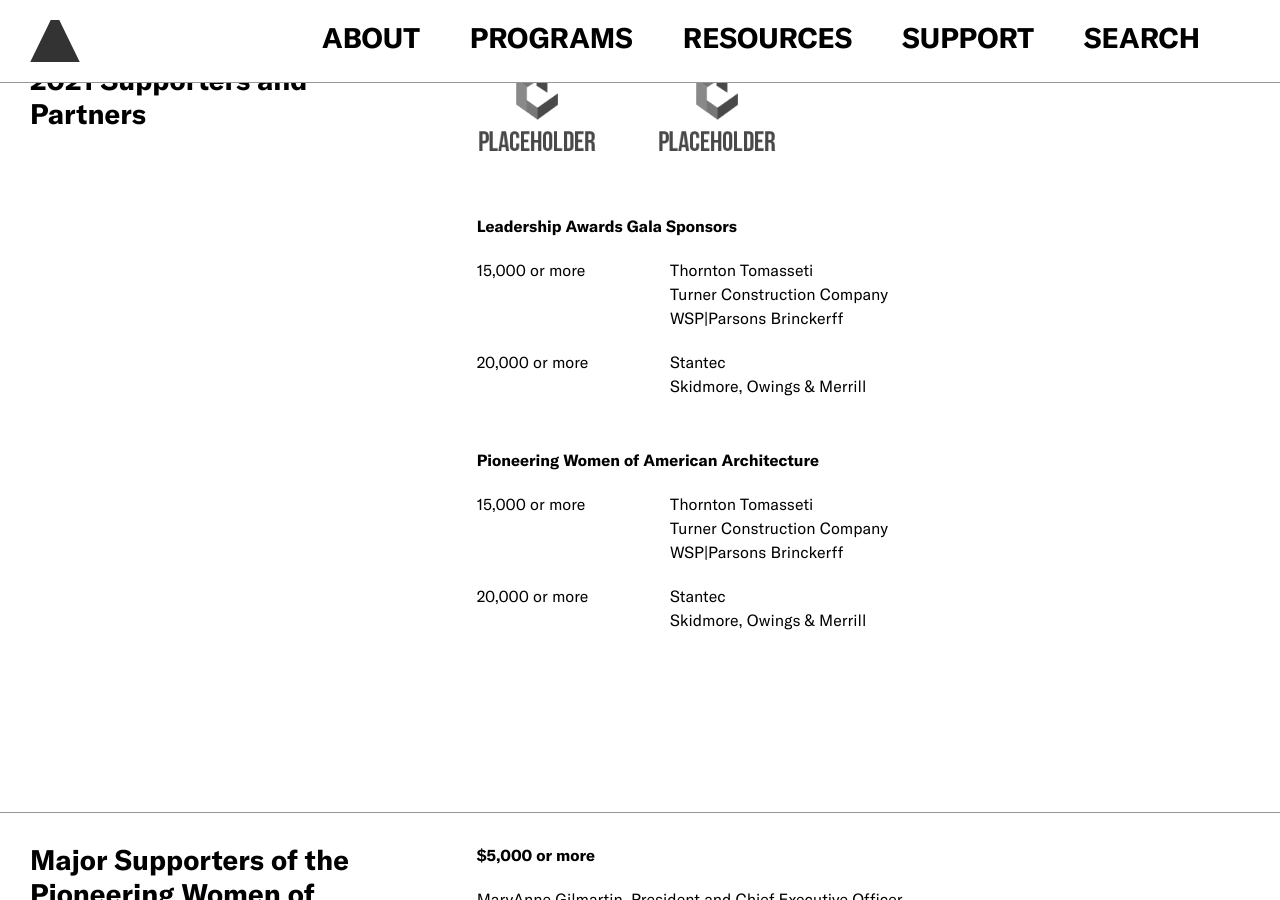
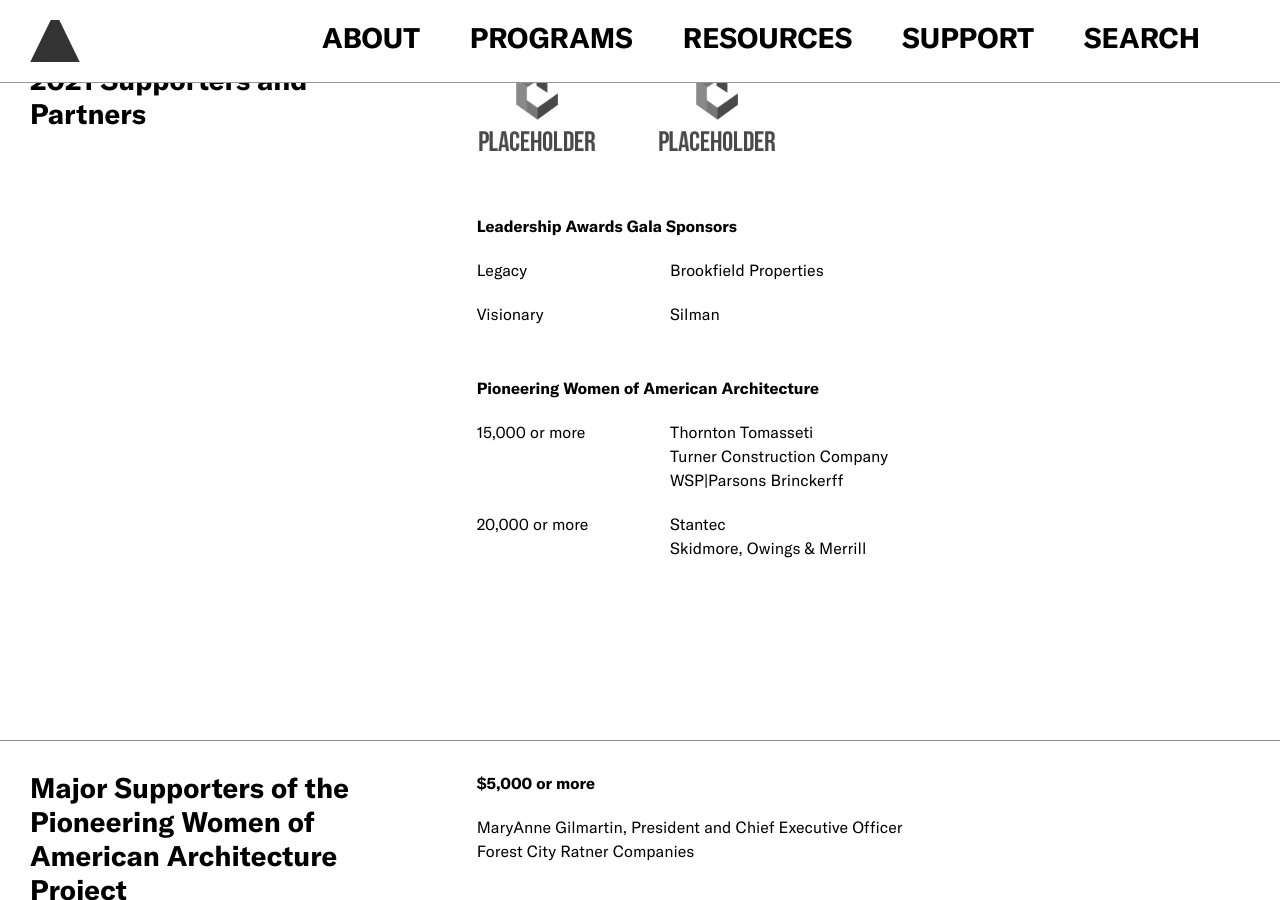
Before and after one commit to jengalas/bwaf-bbw, a Jekyll site: the page built from about/sponsors.md, in a window 1280 px wide and 900 px high, scrolled down 313 px. Built offline with Jekyll 4.4.1, drawn with Linux system fonts in a browser that asks for light colours; some web fonts are replaced.

Commit message:
Update from Forestry.io Aislinn McNamara updated about/sponsors.md

```diff
--- a/about/sponsors.md
+++ b/about/sponsors.md
@@ -23,15 +23,12 @@
 sponsors:
 - sponsors-header: Leadership Awards Gala Sponsors
   sponsors:
-  - amt: 15,000 or more
+  - amt: Legacy
     sponsors:
-    - Thornton Tomasseti
-    - Turner Construction Company
-    - WSP|Parsons Brinckerff
-  - amt: 20,000 or more
+    - Brookfield Properties
+  - amt: Visionary
     sponsors:
-    - Stantec
-    - Skidmore, Owings & Merrill
+    - Silman
 - sponsors-header: Pioneering Women of American Architecture
   sponsors:
   - amt: 15,000 or more
```
